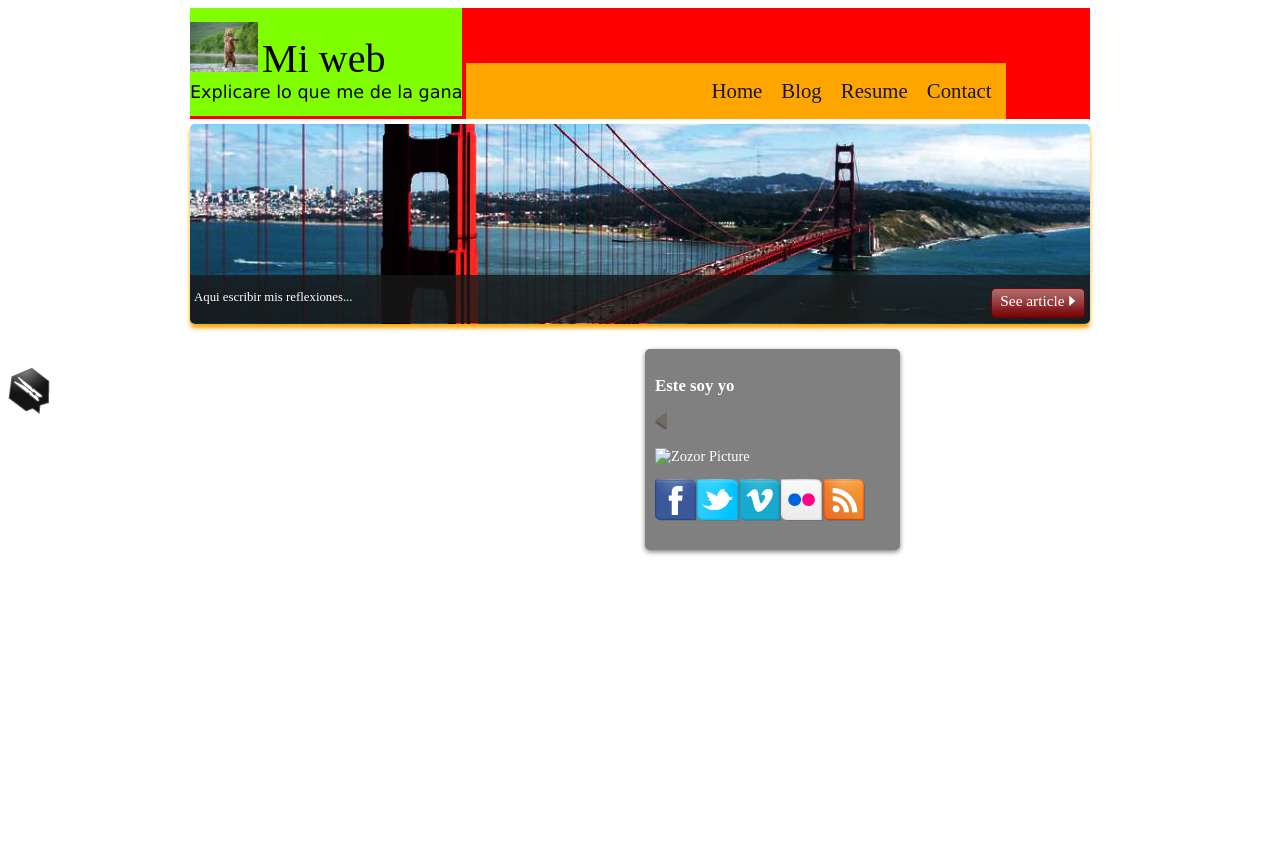
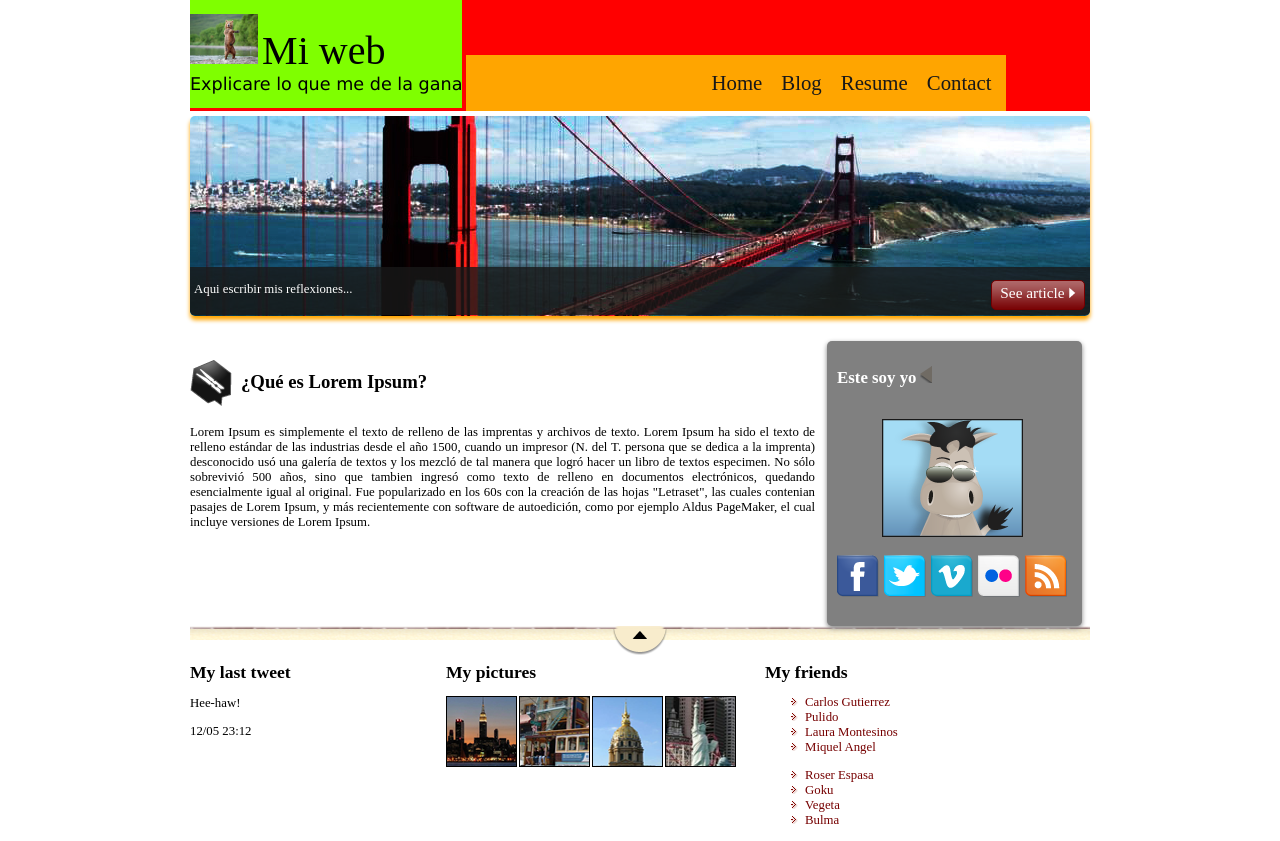
Before and after one commit to ArnauSMX/m08UF5, a plain HTML site: page paginasweb/pagina_per_parts/esquelet.html in a window 1280 px wide. Before the commit the page ends 800 px from the top, so only its background shows below. Drawn offline with Linux system fonts and the light colour scheme; files whose address does not match are found by name.

Commit message:
terminada la pagina paso a paso

```diff
--- a/paginasweb/pagina_per_parts/esquelet.html
+++ b/paginasweb/pagina_per_parts/esquelet.html
@@ -7,7 +7,7 @@
     </head>
 
     <body>
-        <div id="contain_wrapper">
+        <!--<div id="contain_wrapper">-->
             <header>
                 <div id="tituloprincipal">
                             <img class="desplazada" src="imatges/bear.jpg" alt="Oso" />
@@ -29,19 +29,46 @@
                     <a href="#" class="red_button">See article <img src="imatges/small_arrow.png" alt="" /></a>
                 </div>
                 </div>
-    </div>
                 <section>
                     <article>
-            <h1><img src="imatges/pin.png" alt="Travel category" class="ico_categorie" /></h1>
+                        <h1><img src="imatges/pin.png" alt="Travel category" class="ico_categorie" />¿Qué es Lorem Ipsum?</h1>
+                        <p>Lorem Ipsum es simplemente el texto de relleno de las imprentas y archivos de texto. Lorem Ipsum ha sido el texto de relleno estándar de las industrias desde el año 1500, cuando un impresor (N. del T. persona que se dedica a la imprenta) desconocido usó una galería de textos y los mezcló de tal manera que logró hacer un libro de textos especimen. No sólo sobrevivió 500 años, sino que tambien ingresó como texto de relleno en documentos electrónicos, quedando esencialmente igual al original. Fue popularizado en los 60s con la creación de las hojas "Letraset", las cuales contenian pasajes de Lorem Ipsum, y más recientemente con software de autoedición, como por ejemplo Aldus PageMaker, el cual incluye versiones de Lorem Ipsum.</p>
                     </article>
                     <aside>
                         <h1>Este soy yo</h1>
                         <img src="imatges/arrow.png" alt="" id="arrow" />
-            <p id="autor"><img src="images/zozor.png" alt="Zozor Picture" /></p>
+                        <p id="autor"><img src="imatges/zozor.png" alt="Zozor Picture" /></p>
 
                         <p><img src="imatges/facebook.png" alt="Facebook" /><img src="imatges/twitter.png" alt="Twitter" /><img src="imatges/vimeo.png" alt="Vimeo" /><img src="imatges/flickr.png" alt="Flickr" /><img src="imatges/rss.png" alt="RSS" /></p>
                     </aside>
             </section>
+            <footer>
+                <div id="tweet">
+                    <h1>My last tweet</h1>
+                    <p>Hee-haw!</p>
+                    <p>12/05 23:12</p>
+                </div>
+                <div id="my_pictures">
+                    <h1>My pictures</h1>
+                    <p><img src="imatges/pic1.png" alt="Picture" /><img src="imatges/pic2.png" alt="Picture" /><img src="imatges/pic3.png" alt="Picture" /><img src="imatges/pic4.png" alt="Picture" /></p>
+                </div>
+                <div id="my_friends">
+                    <h1>My friends</h1>
+                    <ul>
+                        <li><a href="#">Carlos Gutierrez</a></li>
+                        <li><a href="#">Pulido</a></li>
+                        <li><a href="#">Laura Montesinos</a></li>
+                        <li><a href="#">Miquel Angel</a></li>
+                    </ul>
+                    <ul>
+                        <li><a href="#">Roser Espasa</a></li>
+                        <li><a href="#">Goku</a></li>
+                        <li><a href="#">Vegeta</a></li>
+                        <li><a href="#">Bulma</a></li>
+                    </ul>
+                </div>
+            </footer>
+    <!--</div>-->
 
 
     </body>
--- a/paginasweb/pagina_per_parts/miestilo.css
+++ b/paginasweb/pagina_per_parts/miestilo.css
@@ -1,5 +1,5 @@
 /*1era part */
-#contain_wrapper
+body
 {
     width: 900px;
     margin: auto;
@@ -162,18 +162,92 @@ aside
 
 aside h1
 {
-
+    display: inline-block;
 }
 
 #arrow
 {
+    top: 25px;
+    left: 250px;
 }
 
-#zozor_picture
+#autor
 {
-
+    text-align: center;
 }
 
 aside img /*separo les imatges entre si*/
 {
+
+margin-right: 5px;
 }
+
+#autor img{
+    border: 1px solid #181818;
+}
+
+/* part 5*/
+
+#tweet, #my_pictures, #my_friends
+{
+    vertical-align: top;
+    display: inline-block;
+}
+
+#tweet
+{
+    width: 28%;
+}
+
+#my_pictures
+{
+    width: 35%;
+}
+
+#my_friends
+{
+    width: 31%;
+}
+
+#my_pictures img
+{
+    border: 1px solid black;
+    margin-right: 2px;
+}
+
+
+#my_friends ul
+{
+    vertical-align: top;
+    display: inline-block;
+    margin-top: 0px;
+    width: 48%;
+    padding-right: 2px;
+    list-style-image: url(imatges/external_link.png)
+}
+
+#my_friends a
+
+{
+    text-decoration: none;
+    color: #760001;
+}
+
+
+footer
+{
+    background:  url(imatges/top.png) no-repeat top center, url(imatges/line.png) repeat-x top, url(imatges/shadow.png) repeat-x top;
+padding-top: 25px;
+
+}
+
+
+footer p, footer ul
+{
+    font-size: 0.8em;
+}
+
+footer h1
+{
+    font-size: 1.1em;
+}
```
Lines whose indentation alone changed are shown as unchanged.
